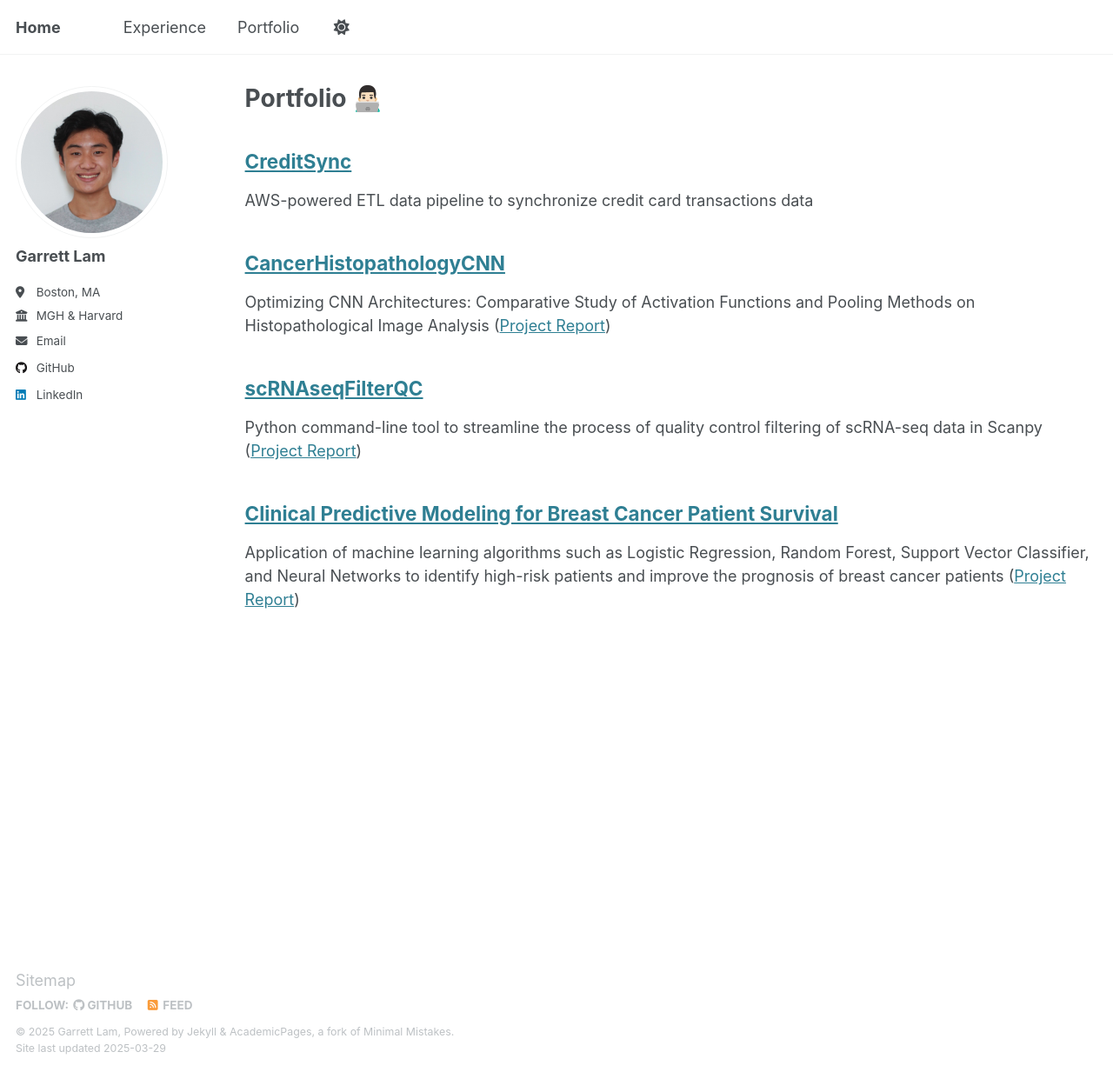
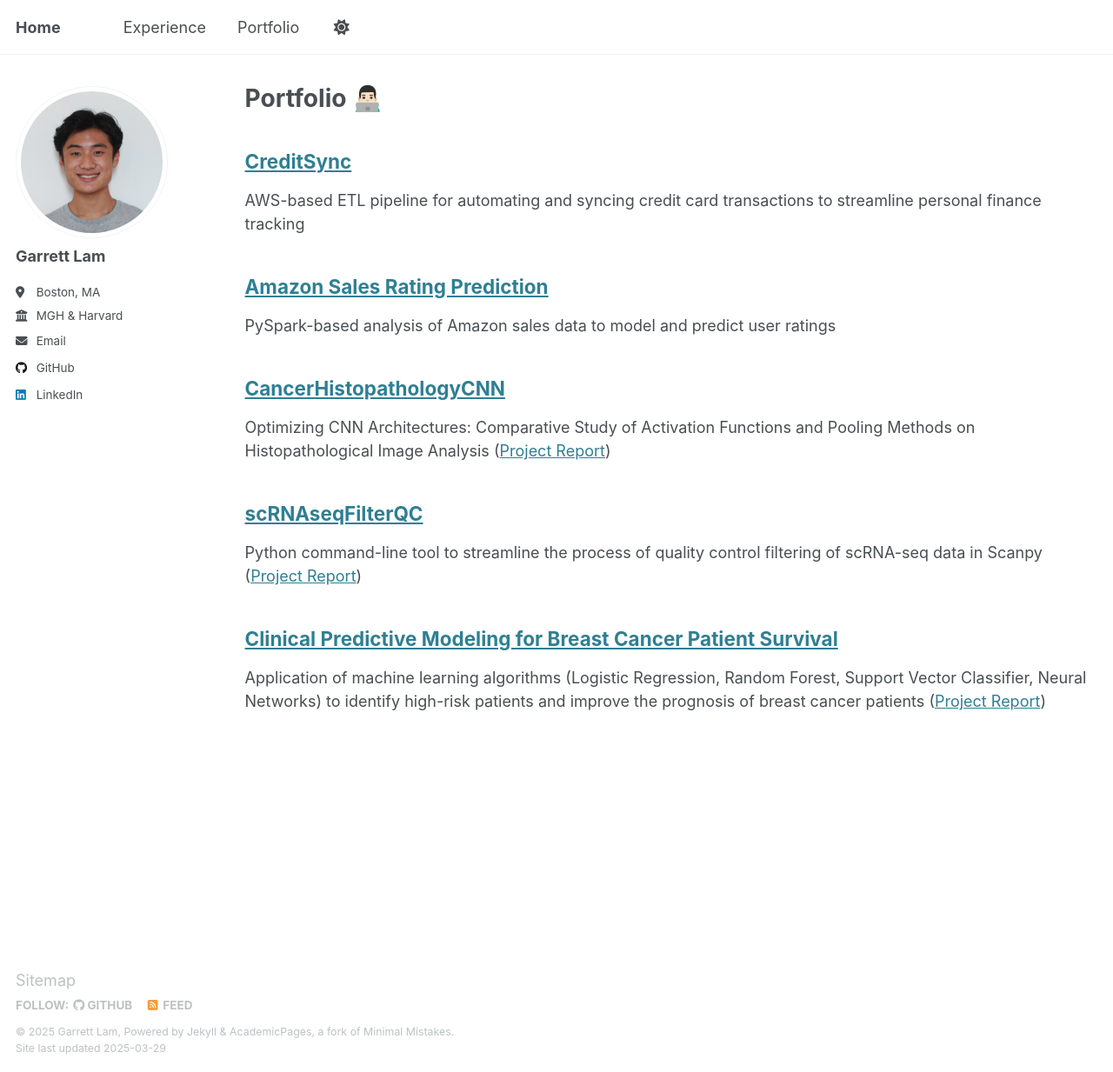
Before and after one commit to garrett-lam/garrett-lam.github.io, a Jekyll site: the page built from _pages/portfolio.html, in a window 1280 px wide and 1233 px high. Shown: the whole window at 87% size. Built offline with Jekyll 4.4.1, drawn with Linux system fonts in a browser that asks for light colours.

Commit message:
added Amazon Sales Rating Prediction

```diff
--- a/_pages/portfolio.html
+++ b/_pages/portfolio.html
@@ -11,7 +11,16 @@
     <a href="https://github.com/garrett-lam/CreditSync" target="_blank">CreditSync</a>
   </h2>
   <p>
-    AWS-powered ETL data pipeline to synchronize credit card transactions data
+    AWS-based ETL pipeline for automating and syncing credit card transactions to streamline personal finance tracking
+  </p>
+</section>
+
+<section>
+  <h2>
+    <a href="https://github.com/garrett-lam/amazon_sales_prediction" target="_blank">Amazon Sales Rating Prediction</a>
+  </h2>
+  <p>
+    PySpark-based analysis of Amazon sales data to model and predict user ratings
   </p>
 </section>
 
@@ -40,7 +49,7 @@
     <a href="https://github.com/garrett-lam/BC_survival_prognosis" target="_blank">Clinical Predictive Modeling for Breast Cancer Patient Survival</a>
   </h2>
   <p>
-    Application of machine learning algorithms such as Logistic Regression, Random Forest, Support Vector Classifier, and Neural Networks to identify high-risk patients and improve the prognosis of breast cancer patients
+    Application of machine learning algorithms (Logistic Regression, Random Forest, Support Vector Classifier, Neural Networks) to identify high-risk patients and improve the prognosis of breast cancer patients
     (<a href="https://drive.google.com/file/d/1hlVYNKhq6SmR6ae3ICVhaY4KqdgZLumE/view?usp=sharing" target="_blank">Project Report</a>)
   </p>
 </section>
```
